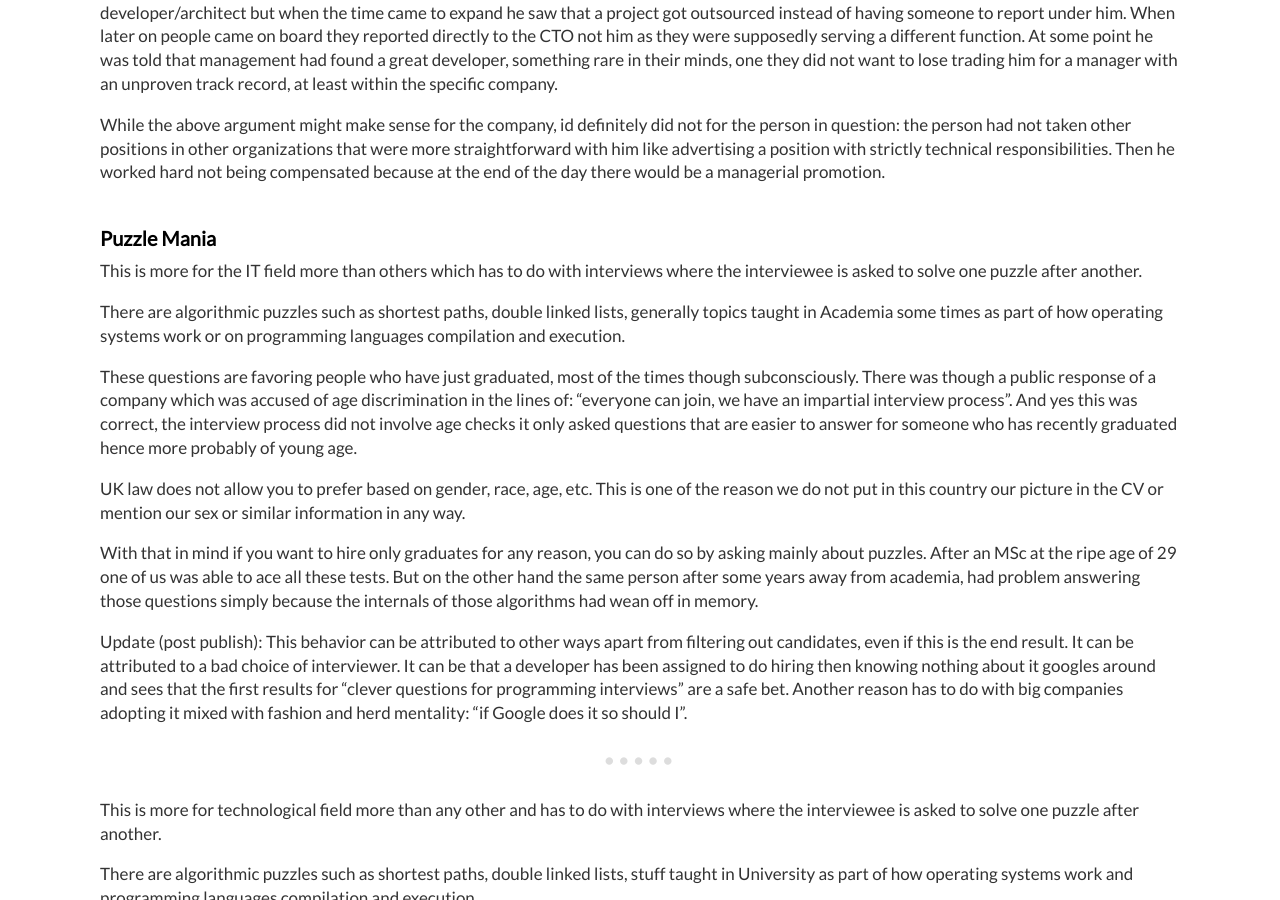
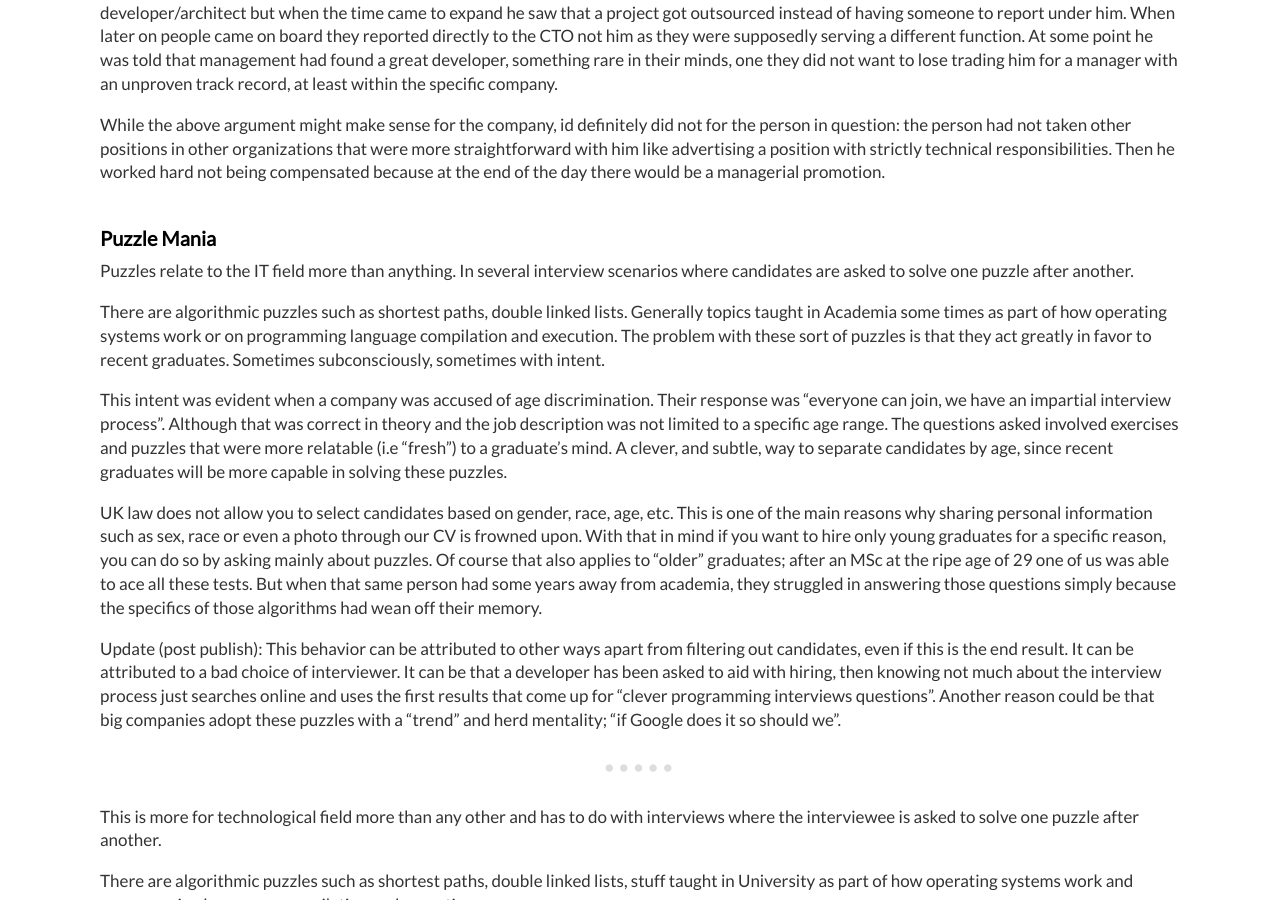
Before and after one commit to dimitrismistriotis/dimitrismistriotis.github.io, a Jekyll site: the page built from _posts/2018-05-24-red_flags_in_interviews.md, in a window 1280 px wide and 900 px high, scrolled down 2545 px. Built offline with Jekyll 4.4.1, drawn with Linux system fonts in a browser that asks for light colours; comment, search, counter and statistics services are not loaded.

Commit message:
Sosp Corrections.

```diff
--- a/_posts/2018-05-24-red_flags_in_interviews.md
+++ b/_posts/2018-05-24-red_flags_in_interviews.md
@@ -181,38 +181,40 @@ promotion.
 
 ## Puzzle Mania
 
-This is more for the IT field more than others which has to do with
-interviews where the interviewee is asked to solve one puzzle after another.
+Puzzles relate to the IT field more than anything. In several interview
+scenarios where candidates are asked to solve one puzzle after another.
 
-There are algorithmic puzzles such as shortest paths, double linked lists,
-generally topics taught in Academia some times as part of how operating
-systems work or on programming languages compilation and execution.
+There are algorithmic puzzles such as shortest paths, double linked lists.
+Generally topics taught in Academia some times as part of how operating systems
+work or on programming language compilation and execution. The problem with
+these sort of puzzles is that they act greatly in favor to recent graduates.
+Sometimes subconsciously, sometimes with intent.
 
-These questions are favoring people who have just graduated, most of the times
-though subconsciously. There was though a public response of a company which
-was accused of age discrimination in the lines of: "everyone can join, we have
-an impartial interview process". And yes this was correct, the interview
-process did not involve age checks it only asked questions that are easier
-to answer for someone who has recently graduated hence more probably of young
-age.
+This intent was evident when a company was accused of age discrimination.
+Their response was "everyone can join, we have an impartial interview process".
+Although that was correct in theory and the job description was not limited to
+a specific age range. The questions asked involved exercises and puzzles that
+were more relatable (i.e "fresh") to a graduate's mind. A clever, and subtle,
+way to separate candidates by age, since recent graduates will be more capable
+in solving these puzzles.
 
-UK law does not allow you to prefer based on gender, race, age, etc. This is
-one of the reason we do not put in this country our picture in the CV or
-mention our sex or similar information in any way.
+UK law does not allow you to select candidates based on gender, race, age, etc.
+This is one of the main reasons why sharing personal information such as sex,
+race or even a photo through our CV is frowned upon. With that in mind if you
+want to hire only young graduates for a specific reason, you can do so by
+asking mainly about puzzles. Of course that also applies to "older" graduates;
+after an MSc at the ripe age of 29 one of us was able to ace all these tests.
+But when that same person had some years away from academia, they struggled in
+answering those questions simply because the specifics of those algorithms had
+wean off their memory.
 
-With that in mind if you want to hire only graduates for any reason, you can
-do so by asking mainly about puzzles. After an MSc at the ripe age of 29 one
-of us was able to ace all these tests. But on the other hand the same person
-after some years away from academia, had problem answering those questions
-simply because the internals of those algorithms had wean off in memory.
-
-Update (post publish): This behavior can be attributed to other ways apart
-from filtering out candidates, even if this is the end result. It can be
-attributed to a bad choice of interviewer. It can be that a developer has been
-assigned to do hiring then knowing nothing about it googles around and sees
-that the first results for  "clever questions for programming interviews" are a
-safe bet. Another reason has to do with big companies adopting
-it mixed with fashion and herd mentality: "if Google does it so should I".
+Update (post publish): This behavior can be attributed to other ways apart from
+filtering out candidates, even if this is the end result. It can be attributed
+to a bad choice of interviewer. It can be that a developer has been asked to
+aid with hiring, then knowing not much about the interview process just
+searches online and uses the first results that come up for “clever programming
+interviews questions”. Another reason could be that big companies adopt these
+puzzles with a "trend" and herd mentality; “if Google does it so should we".
 
 ---
 
```
